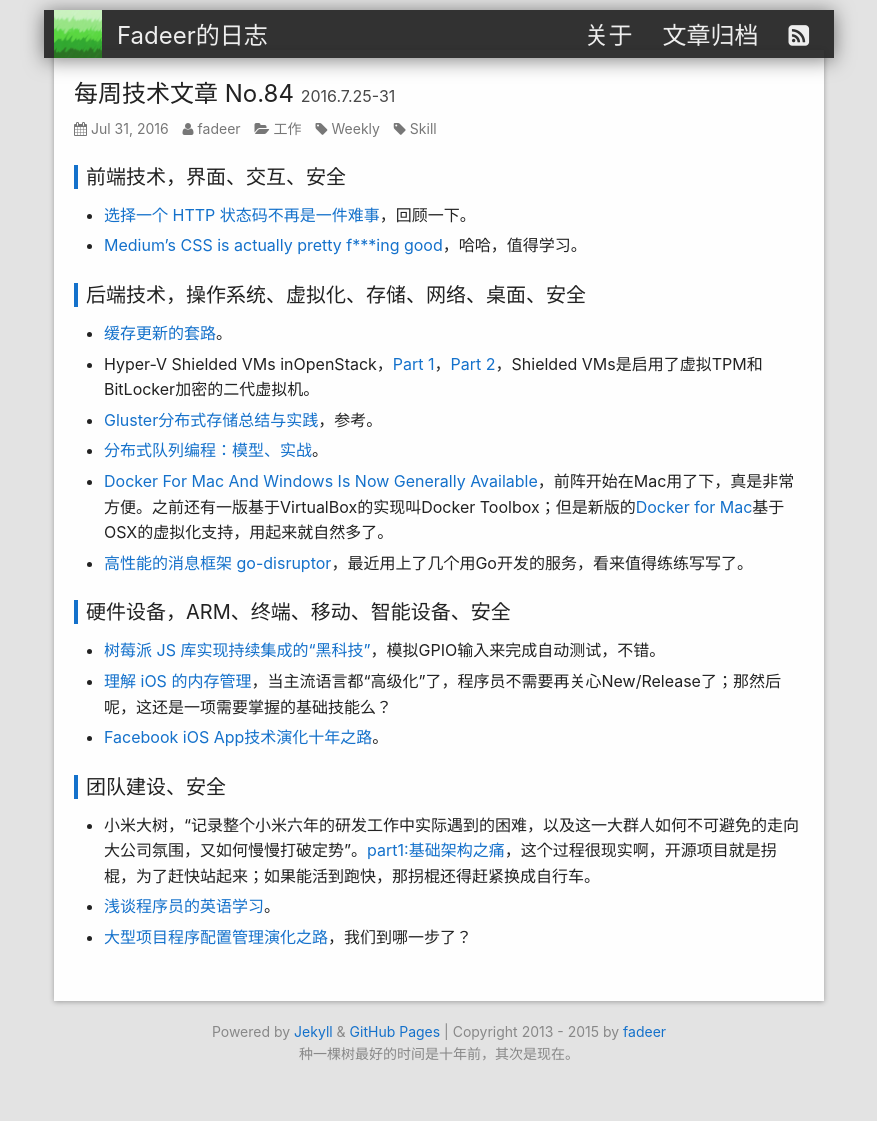
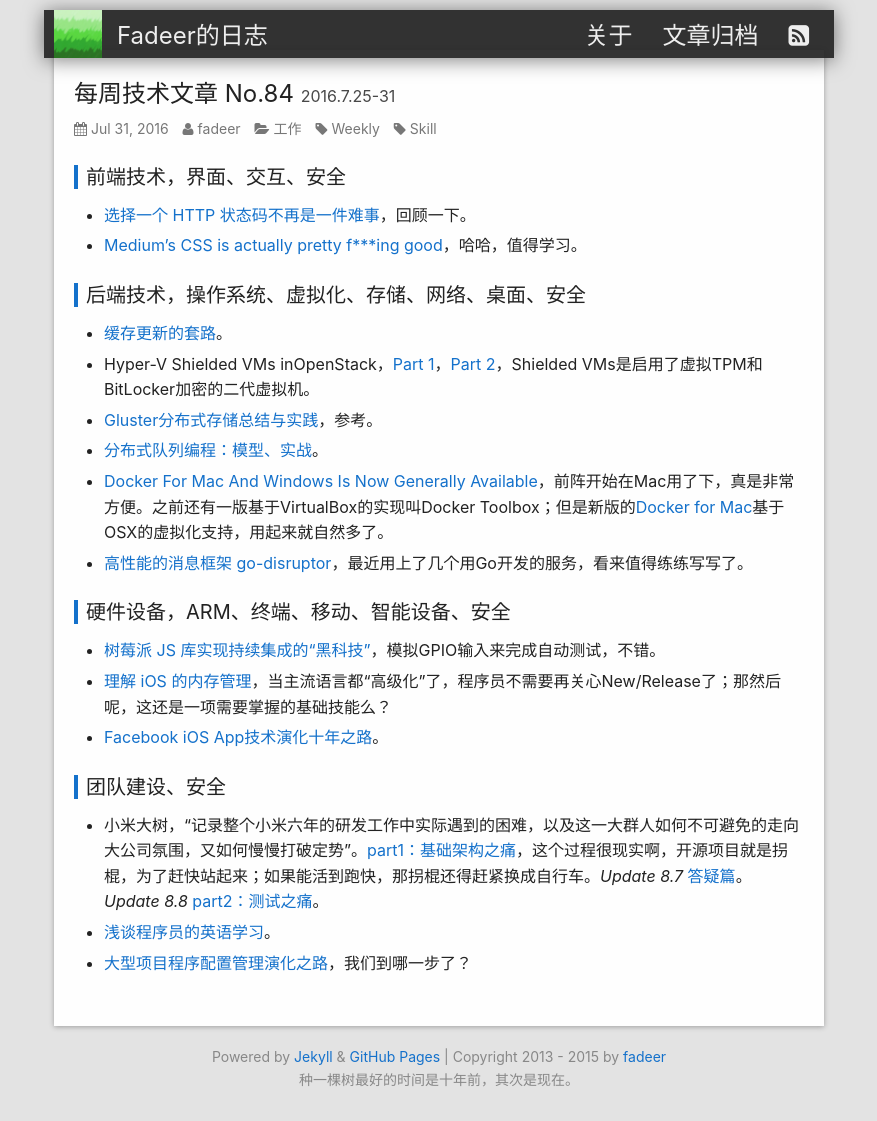
Before and after one commit to fadeer/fadeer.github.io, a Jekyll site: the page built from _posts/weekly/2016-07-31-weekly-84.markdown, in a window 1280 px wide and 1121 px high. Shown: the whole window, without its empty margins (201-1078 px from the left). Built offline with Jekyll 4.4.1, drawn with Linux system fonts in a browser that asks for light colours.

Commit message:
update post

```diff
--- a/_posts/weekly/2016-07-31-weekly-84.markdown
+++ b/_posts/weekly/2016-07-31-weekly-84.markdown
@@ -30,6 +30,6 @@
 
 团队建设、安全
 ----
-* 小米大树，“记录整个小米六年的研发工作中实际遇到的困难，以及这一大群人如何不可避免的走向大公司氛围，又如何慢慢打破定势”。[part1:基础架构之痛](http://2014.54chen.com/blog/2016/07/29/mi/)，这个过程很现实啊，开源项目就是拐棍，为了赶快站起来；如果能活到跑快，那拐棍还得赶紧换成自行车。
+* 小米大树，“记录整个小米六年的研发工作中实际遇到的困难，以及这一大群人如何不可避免的走向大公司氛围，又如何慢慢打破定势”。[part1：基础架构之痛](http://2014.54chen.com/blog/2016/07/29/mi/)，这个过程很现实啊，开源项目就是拐棍，为了赶快站起来；如果能活到跑快，那拐棍还得赶紧换成自行车。*Update 8.7* [答疑篇](http://2014.54chen.com/blog/2016/08/01/mi1-dot-5/)。*Update 8.8* [part2：测试之痛](http://2014.54chen.com/blog/2016/08/06/mi2/)。
 * [浅谈程序员的英语学习](http://www.cnblogs.com/haoyifei/p/5687235.html)。
 * [大型项目程序配置管理演化之路](http://insights.thoughtworkers.org/large-project-configuration-management/)，我们到哪一步了？
```
